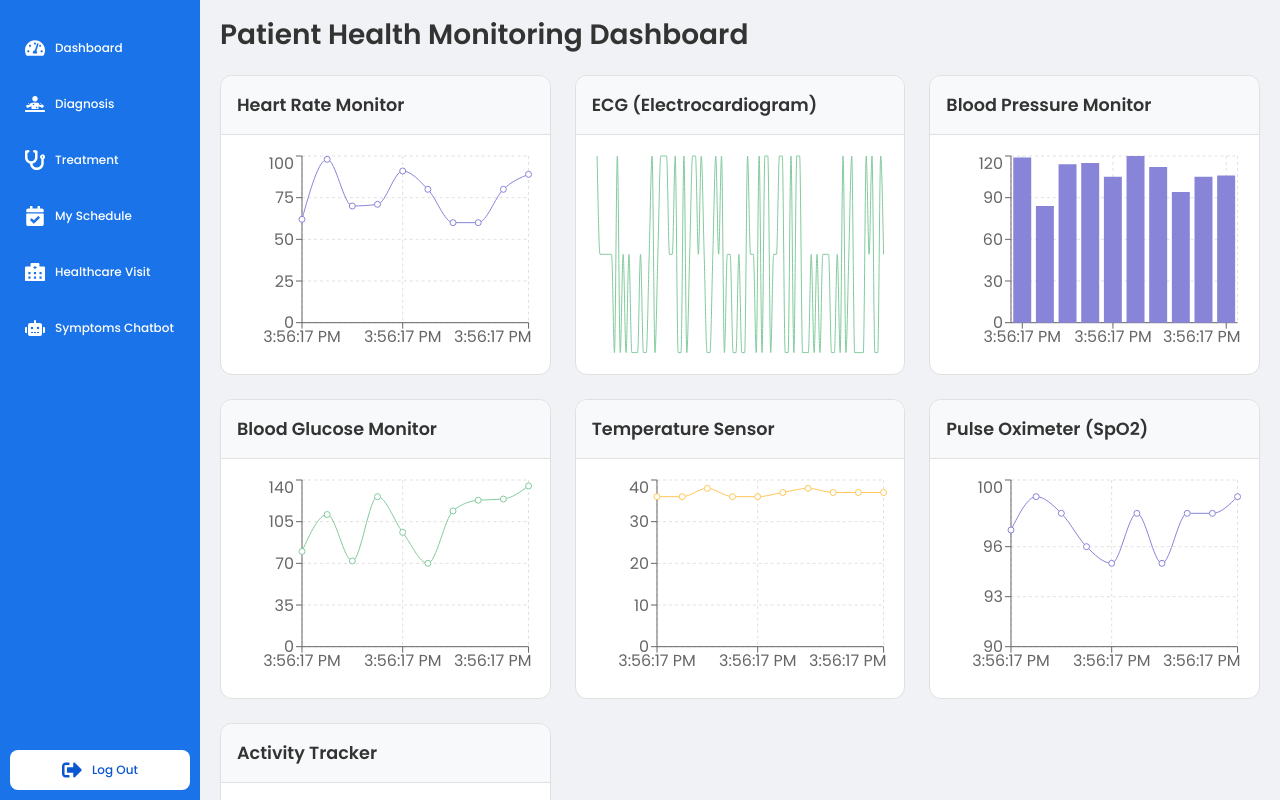
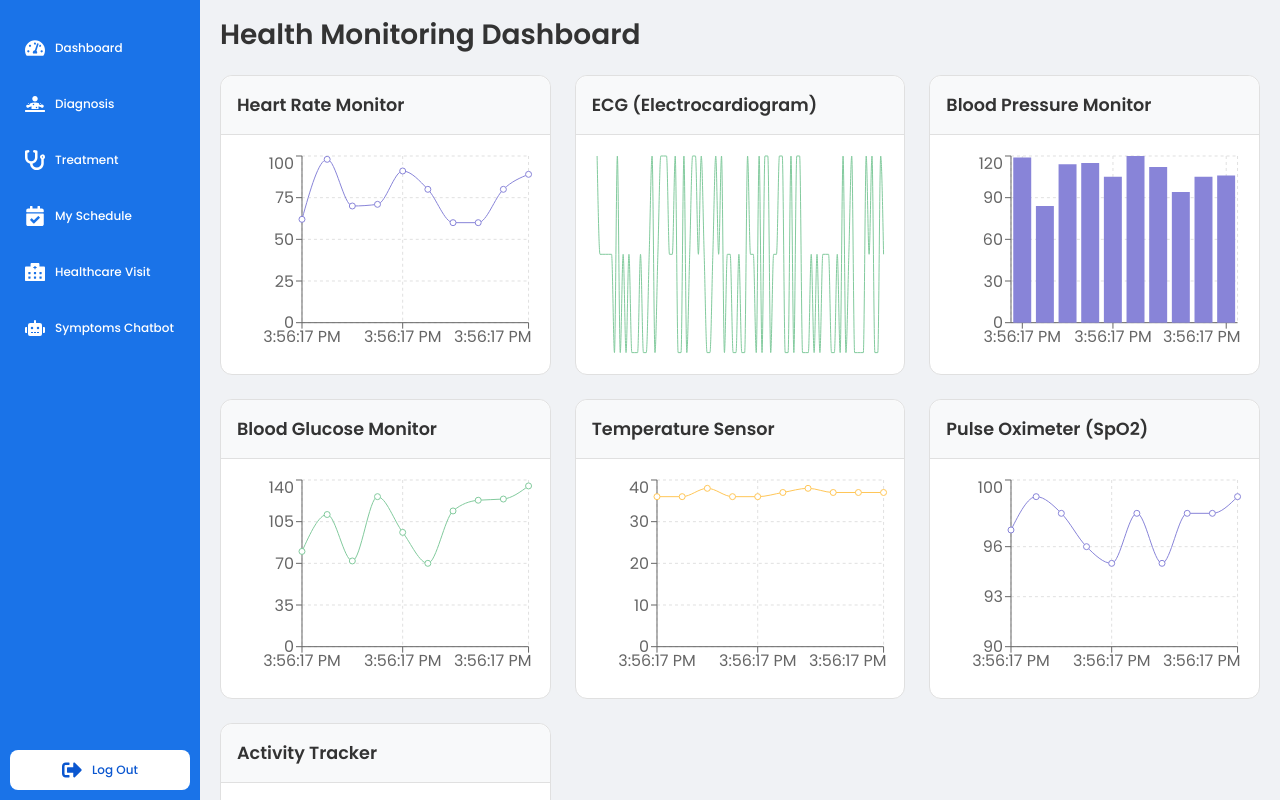
Before and after one commit to sshreyx1/HealthofThings, a React (Vite) app in the folder HoT-frontend/: page /dashboard in a window 1280 px wide. Built offline with nearby package versions, Linux system fonts and the light colour scheme; sample sign-in values are in the browser's storage.

Commit message:
edited dashboard

```diff
--- a/HoT-frontend/src/components/Dashboard.tsx
+++ b/HoT-frontend/src/components/Dashboard.tsx
@@ -37,7 +37,7 @@ const Dashboard: React.FC = () => {
     <div className="dashboard-page">
       <Sidebar />
       <div className="dashboard-content">
-        <h1>Patient Health Monitoring Dashboard</h1>
+        <h1>Health Monitoring Dashboard</h1>
         <div className="dashboard-grid">
           <Card title="Heart Rate Monitor">
             <ResponsiveContainer width="100%" height="100%">
```
